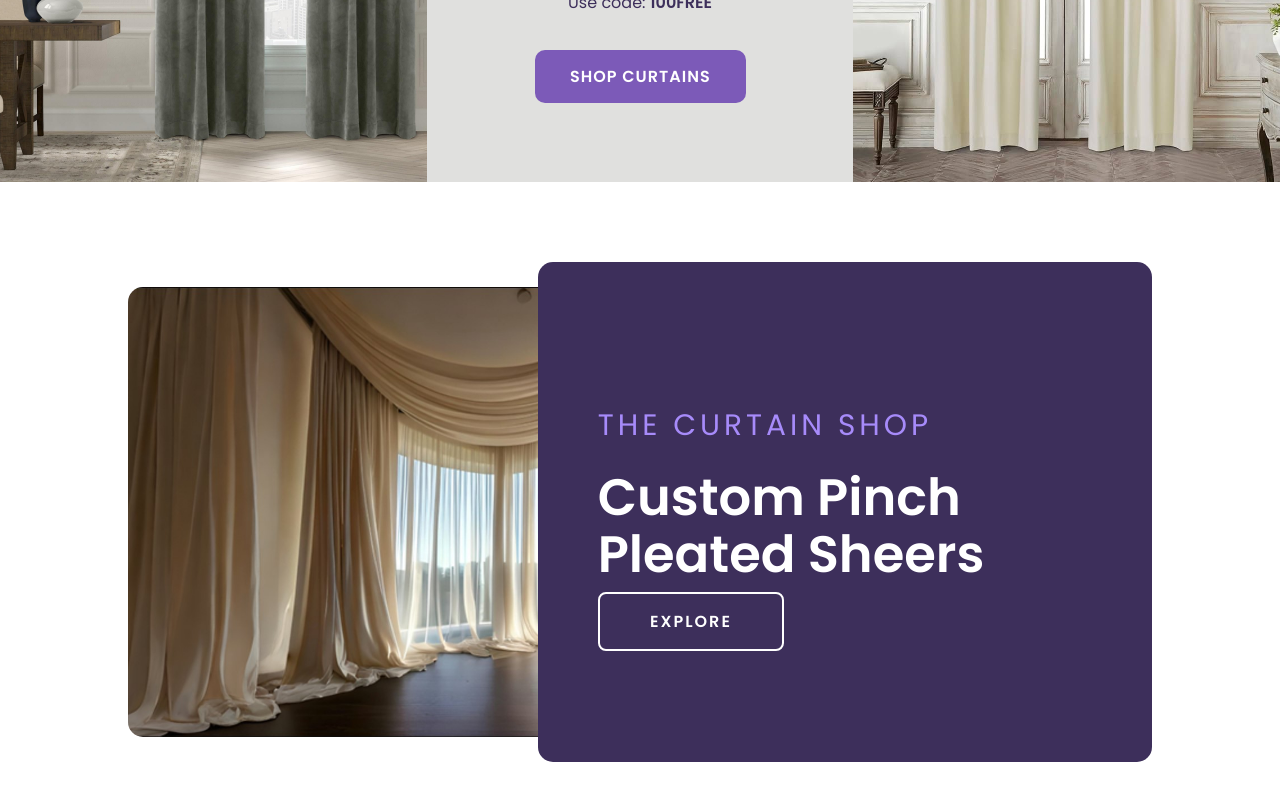
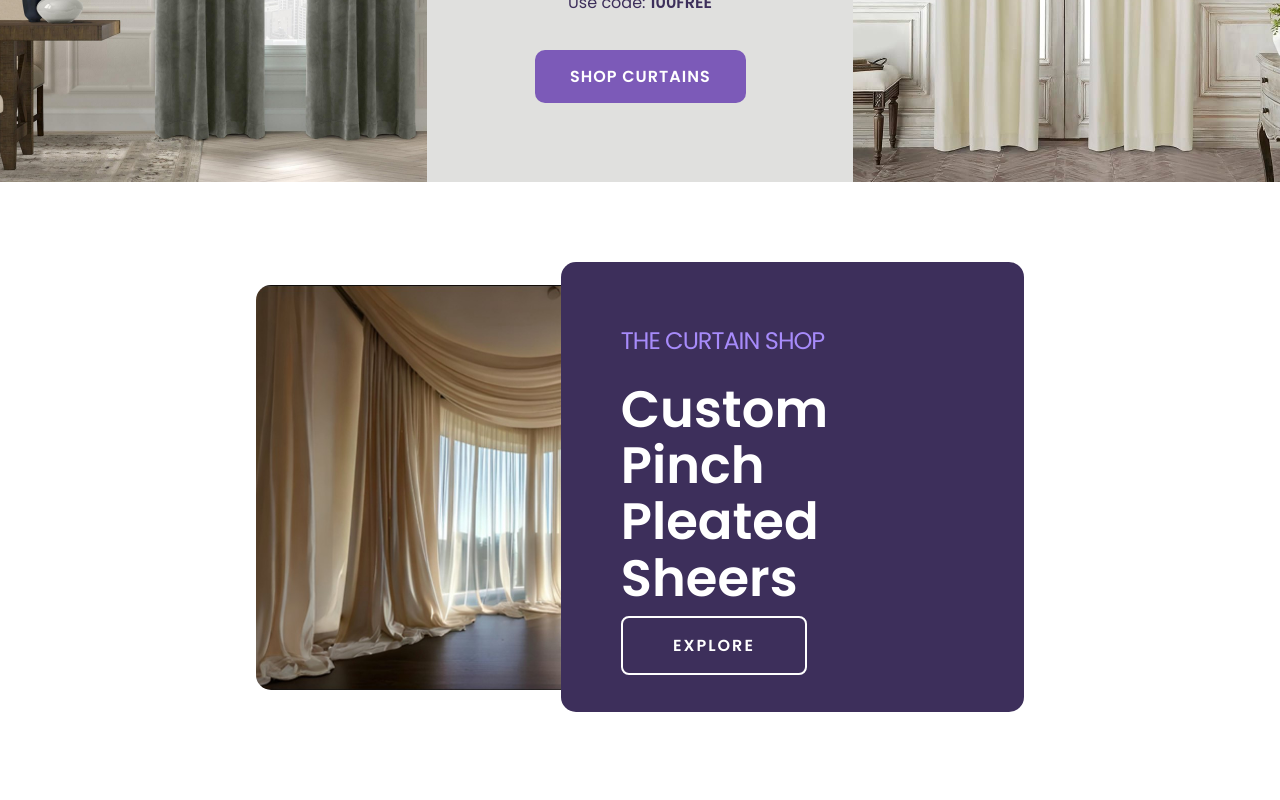
Before and after one commit to ShemLeon/CurtainStore, a React (Vite) app: page / in a window 1280 px wide. Shown: the part 508-1308 px from the top of the page. Built offline with nearby package versions, Linux system fonts and the light colour scheme.

Commit message:
customPing finished

```diff
--- a/src/components/body/customPinch/customPinch.module.css
+++ b/src/components/body/customPinch/customPinch.module.css
@@ -1,16 +1,18 @@
 /* Custom Pinch block */
 .customPinchContainer {
   display: flex;
-  width: 80%;
+  width: 60%;
   max-width: 1400px;
   margin: 80px auto;
-  height: 500px;
+  height: 450px;
 }
 /* Left side - Image */
 .pinchLeft {
   height: 90%;  /* Let the image container adapt */
   align-self: center;  /* Center it vertically */
+  flex: 1;
 }
+
 
 .pinchLeft img {
   width: 100%;
@@ -32,22 +34,21 @@
   color: white;
   border-radius: 15px;
   position: relative;
-  margin-left: -10%;
+  margin-left: -5%;
   z-index: 2;
   text-align: left;
+  flex:1
 }
 
 .subtitle {
-  font-size: 1.85rem;  /* Change from 1rem */
+  font-size: 1.5rem;  /* Change from 1rem */
   font-weight: 400;
-  letter-spacing: 4px;  /* Change from 3px */
+  letter-spacing: -1px;  /* Change from 3px */
   color: #a78bfa;
   text-transform: uppercase;
   font-family: "Poppins", sans-serif;
     margin-bottom: -20px;
-
-
-}
+  }
 
 .pinchRight h2 {
   font-size: 3.2rem;
```
